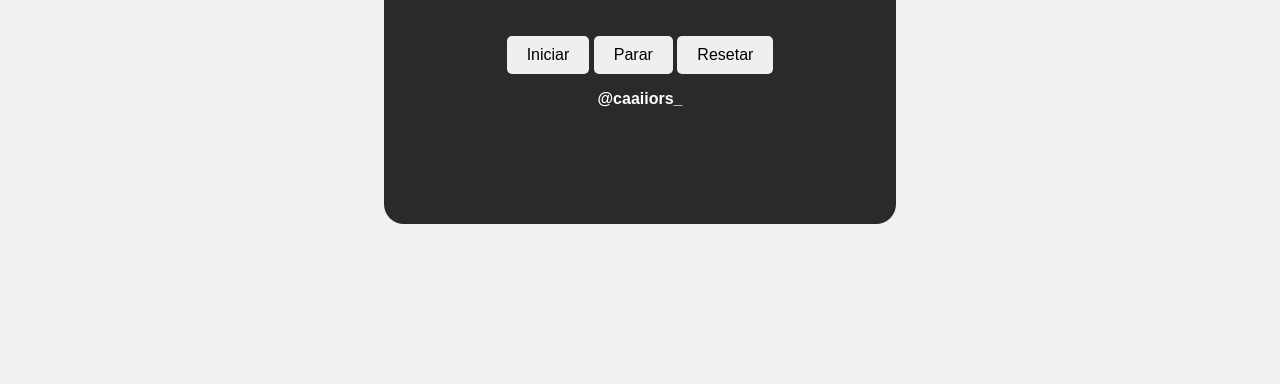
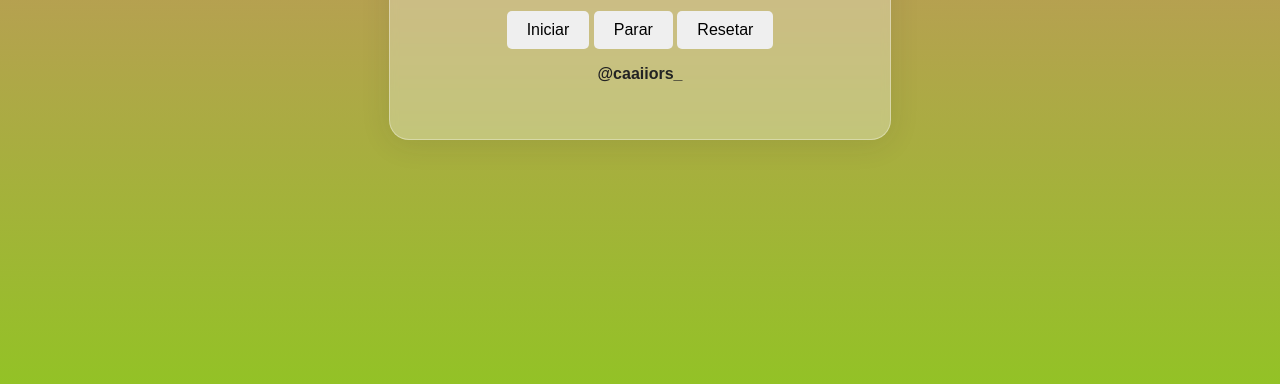
Before and after one commit to caaiiors/Timer, a plain HTML site: page index.html in a window 1280 px wide. Shown: the part 416-800 px from the top of the page. Drawn offline with Linux system fonts and the light colour scheme.

Commit message:
alteracao na parte visual do site

```diff
--- a/style.css
+++ b/style.css
@@ -1,19 +1,30 @@
 body {
+  height: 100vh; /* Define a altura do corpo como 100% da altura da viewport */
+  margin: 0;
   display: flex;
-  justify-content: center;
-  align-items: center;
-  height: 100vh;
-  margin: 0;
-  background-color: #f0f0f0;
-  font-family: Arial, sans-serif;
+  justify-content: center; /* Centraliza horizontalmente */
+  align-items: center; /* Centraliza verticalmente */
+  background: linear-gradient(180deg, #db7d7d, #93c226);
+  font-family: Arial, Helvetica, sans-serif;
+  font-display: swap;
 }
+
 .timer {
+  width: 300px;
   text-align: center;
-  margin-top: 50px;
-  background-color: rgb(43, 42, 41);
-  color: white;
   border-radius: 20px;
-  padding: 100px;
+  backdrop-filter: blur(5.5px);
+  -webkit-backdrop-filter: blur(5.5px);
+  background: rgba(255, 255, 255, 0.75);
+  border: 1px solid rgba(255, 255, 255, 0.01)
+  border-radius 16px;
+  box-shadow: 0 4px 30px rgb(35, 35, 35, 0.1);
+  color: #232323;
+  backdrop-filter: blur(4px);
+  background: rgba(255, 255, 255, 0.30);
+  border: 1px solid rgba(255, 255, 255, 0.34);
+  flex-basis: 400px;
+  padding: 40px 50px;
 }
 
 #display {
```
